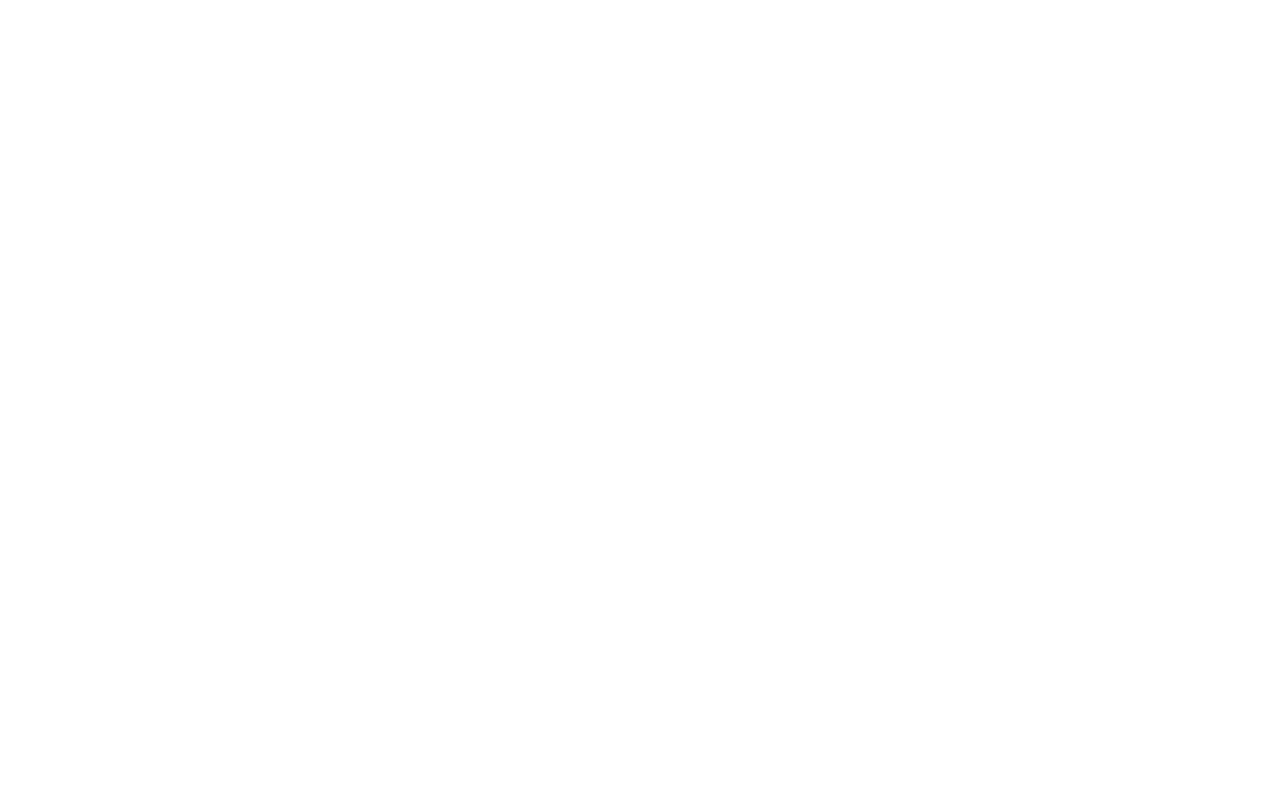
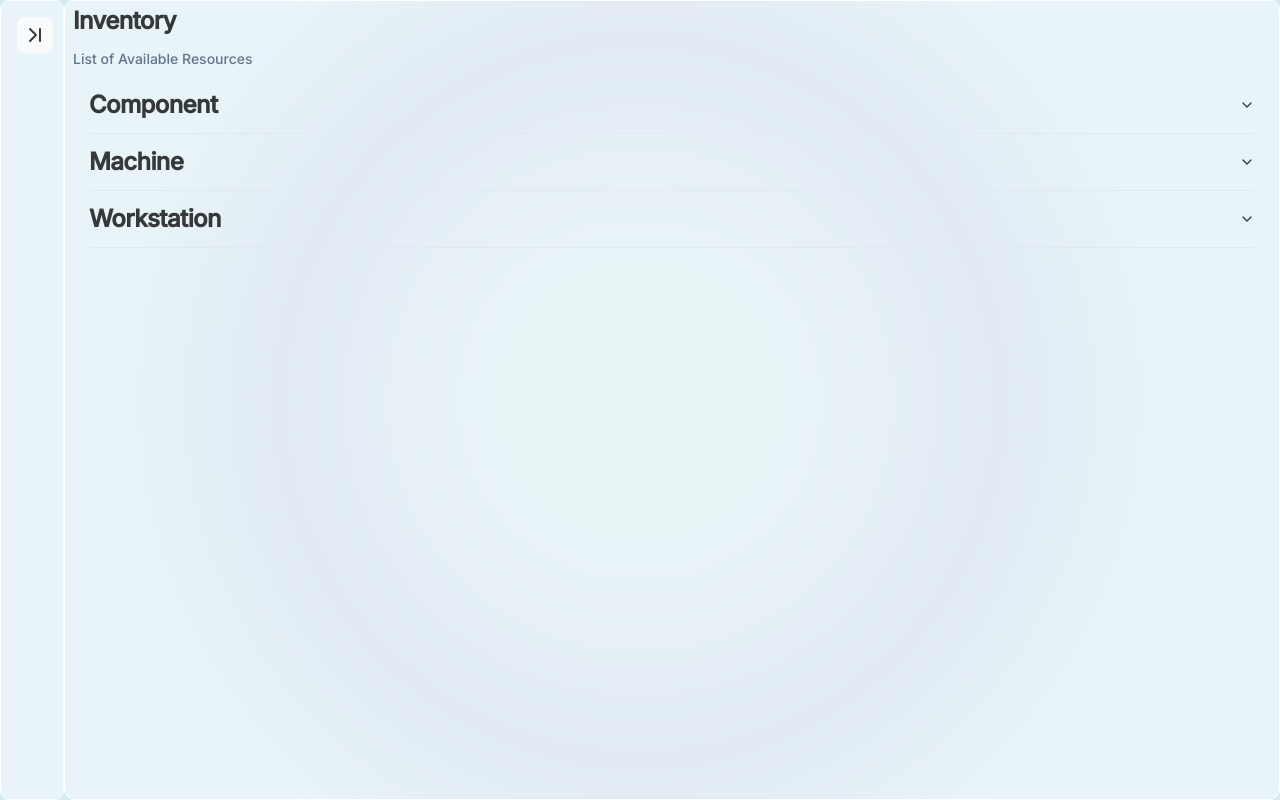
Before and after one commit to plusk-dev/tinkeringlab, a React (Vite) app in the folder frontend/: page /admin/dashboard/inventory in a window 1280 px wide. Before the commit this address had no page. Built offline with nearby package versions, Linux system fonts and the light colour scheme.

Commit message:
inventory initiated

```diff
--- a/frontend/package.json
+++ b/frontend/package.json
@@ -12,6 +12,7 @@
   "dependencies": {
     "@hookform/resolvers": "^3.3.4",
     "@mantine/hooks": "^7.6.1",
+    "@radix-ui/react-accordion": "^1.1.2",
     "@radix-ui/react-dialog": "^1.0.5",
     "@radix-ui/react-icons": "^1.3.0",
     "@radix-ui/react-label": "^2.0.2",
--- a/frontend/src/App.tsx
+++ b/frontend/src/App.tsx
@@ -12,7 +12,7 @@
 import ReqMach from './requests/machinereq';
 import WorkMech from './requests/workstationreq';
 import Reqcomp from './requests/componentreq';
-import ReqPage from './requests/requestPage';
+import Inventory from './Inventory/inventory';
 
 function App() {
   return (
@@ -29,7 +29,7 @@
         <Route path='/admin/dashboard/machine' element={<ReqMach/>} />
         <Route path='/admin/dashboard/workstation' element={<WorkMech/>} />
         <Route path='/admin/dashboard/component' element={<Reqcomp/>} />
-
+        <Route path='admin/dashboard/inventory' element={<Inventory/>}/>
       </Routes>
     </>
   );
--- a/frontend/src/Bookings/workstation.tsx
+++ b/frontend/src/Bookings/workstation.tsx
@@ -82,11 +82,11 @@
               Start Time:
               <div className={`flex flex-col justify-center mb-2`}>
 
-                  <Timededo />
+                  <Timededo text="Start" />
               </div>
               End Time:
               <div className="flex items-center mb-2">
-                  <Timededo />
+                  <Timededo text="End" />
               </div>
 
         </div>
--- /dev/null
+++ b/frontend/src/Inventory/dataForInventory.tsx
@@ -0,0 +1,3 @@
+const inventory=[
+
+]
--- /dev/null
+++ b/frontend/src/Inventory/inventory.tsx
@@ -0,0 +1,65 @@
+import Sidebar from "@/components/ui/Sidebar";
+import { Accordion, AccordionItem, AccordionTrigger } from "@/components/ui/accordion";
+import { Button } from "@/components/ui/button";
+import { Card, CardContent, CardDescription, CardTitle } from "@/components/ui/card";
+import { Table, TableBody, TableHeader,TableRow,TableHead } from "@/components/ui/table";
+import { AccordionContent } from "@radix-ui/react-accordion";
+
+import React, { useEffect, useState} from "react";
+
+const Inventory=()=>{
+const [isSmall, setisSmall] = useState(false);
+  window.addEventListener("resize", (_) => {
+    setisSmall(window.innerWidth <= 1000);
+  })
+  useEffect(() => {
+    setisSmall(window.innerWidth <= 1000);
+  }, [])
+
+
+  return <>
+    <div className={`hover:rounded-lg ${isSmall ? "" : "flex"} max-h-screen`}>
+      <Sidebar/>
+      <div className="flex flex-col flex-1">
+        <Card className="info-card flex flex-col flex-1">
+          <CardTitle className="m-2 "><span>Inventory</span></CardTitle>
+          <CardDescription className="m-2">List of Available Resources</CardDescription>
+            <CardContent className="flex-1">
+              <Accordion  type="single" collapsible>
+                <AccordionItem value="component">
+                  <AccordionTrigger>
+                    <CardTitle>Component</CardTitle>
+                  </AccordionTrigger>
+                  <AccordionContent>
+                    <Table>
+                      <TableHeader>
+                        <TableRow>
+                          <TableHead className="w-[100px]">Component</TableHead>
+                          <TableHead className="text-right">Qty</TableHead>
+                        </TableRow>
+                      </TableHeader>
+
+
+                    </Table>
+                  </AccordionContent>
+                </AccordionItem>
+                <AccordionItem value="machine">
+                  <AccordionTrigger>
+                    <CardTitle>Machine</CardTitle>
+                  </AccordionTrigger>
+                </AccordionItem>
+                <AccordionItem value="workstation">
+                  <AccordionTrigger>
+                    <CardTitle>Workstation</CardTitle>
+                  </AccordionTrigger>
+                </AccordionItem>
+
+              </Accordion>
+            </CardContent>
+        </Card>
+      </div>
+    </div>
+  </>
+}
+
+export default Inventory;
--- a/frontend/src/components/ui/Sidebar.tsx
+++ b/frontend/src/components/ui/Sidebar.tsx
@@ -6,6 +6,7 @@
 import { Home } from "lucide-react";
 import { Cog } from "lucide-react";
 import { Button } from "./button";
+import { Package } from "lucide-react";
 import { GiHamburgerMenu } from "react-icons/gi";
 
 export default function Sidebar(){
@@ -66,6 +67,11 @@
                 <span>Component</span>
             </Link>
 
+            <Link to="/admin/dashboard/inventory" className="p-3 flex gap-2 hover:bg-zinc-300 hover:rounded-lg">
+                <Package className="ml-2"/>
+                <span>Inventory</span>
+            </Link>
+
           </NavigationMenuItem>
         </NavigationMenu>
       </aside>
@@ -81,11 +87,13 @@
 				</Link>
 				<Button variant="ghost" className={!isSmall ? "hidden" : ""} onClick={() => setHidden(!hidden)}><GiHamburgerMenu /></Button>
 			</div>
+
 			<div className={`${"flex flex-col" + (hidden? " hidden":"")}`}>
         <Link to="/admin/dashboard"  className="p-3 flex gap-2 hover:bg-zinc-300 hover:rounded-lg"><span>Home</span></Link>
         <Link to="/admin/dashboard/machine" className="p-3 flex gap-2 hover:bg-zinc-300 hover:rounded-lg"> <span>Machine</span></Link>
         <Link to="/admin/dashboard/workstation" className="p-3 flex gap-2 hover:bg-zinc-300 hover:rounded-lg"><span>Workstation</span></Link>
         <Link to="/admin/dashboard/component" className="p-3 flex gap-2 hover:bg-zinc-300 hover:rounded-lg"> <span>Component</span></Link>
+        <Link to="/admin/dashboard/inventory" className="p-3 flex gap-2 hover:bg-zinc-300 hover:rounded-lg"> <span>Inventory</span></Link>
 			</div>
 		</div>
 	</>
--- /dev/null
+++ b/frontend/src/components/ui/accordion.tsx
@@ -0,0 +1,56 @@
+import * as React from "react"
+import * as AccordionPrimitive from "@radix-ui/react-accordion"
+import { ChevronDown } from "lucide-react"
+
+import { cn } from "@/lib/utils"
+
+const Accordion = AccordionPrimitive.Root
+
+const AccordionItem = React.forwardRef<
+  React.ElementRef<typeof AccordionPrimitive.Item>,
+  React.ComponentPropsWithoutRef<typeof AccordionPrimitive.Item>
+>(({ className, ...props }, ref) => (
+  <AccordionPrimitive.Item
+    ref={ref}
+    className={cn("border-b", className)}
+    {...props}
+  />
+))
+AccordionItem.displayName = "AccordionItem"
+
+const AccordionTrigger = React.forwardRef<
+  React.ElementRef<typeof AccordionPrimitive.Trigger>,
+  React.ComponentPropsWithoutRef<typeof AccordionPrimitive.Trigger>
+>(({ className, children, ...props }, ref) => (
+  <AccordionPrimitive.Header className="flex">
+    <AccordionPrimitive.Trigger
+      ref={ref}
+      className={cn(
+        "flex flex-1 items-center justify-between py-4 font-medium transition-all hover:underline [&[data-state=open]>svg]:rotate-180",
+        className
+      )}
+      {...props}
+    >
+      {children}
+      <ChevronDown className="h-4 w-4 shrink-0 transition-transform duration-200" />
+    </AccordionPrimitive.Trigger>
+  </AccordionPrimitive.Header>
+))
+AccordionTrigger.displayName = AccordionPrimitive.Trigger.displayName
+
+const AccordionContent = React.forwardRef<
+  React.ElementRef<typeof AccordionPrimitive.Content>,
+  React.ComponentPropsWithoutRef<typeof AccordionPrimitive.Content>
+>(({ className, children, ...props }, ref) => (
+  <AccordionPrimitive.Content
+    ref={ref}
+    className="overflow-hidden text-sm transition-all data-[state=closed]:animate-accordion-up data-[state=open]:animate-accordion-down"
+    {...props}
+  >
+    <div className={cn("pb-4 pt-0", className)}>{children}</div>
+  </AccordionPrimitive.Content>
+))
+
+AccordionContent.displayName = AccordionPrimitive.Content.displayName
+
+export { Accordion, AccordionItem, AccordionTrigger, AccordionContent }
--- a/frontend/src/components/ui/timePicker.tsx
+++ b/frontend/src/components/ui/timePicker.tsx
@@ -1,9 +1,20 @@
 import React from "react";
 
-const Timededo=()=>{
-  return <>
-    <input type="time" className="w-full h-10 rounded-lg"  ></input>
-  </>
-}
+const Timededo = (props: { text: string }) => {
+  return (
+    <div className={`relative w-full`}>
+      <input
+        type="time"
+        className={`w-full h-10 rounded-lg pl-12`}
+      />
+      <span
+        className={`absolute inset-y-0 left-0 flex items-center pl-2 text-gray-500`}
+        style={{ zIndex: 10 }}
+      >
+        {props.text}
+      </span>
+    </div>
+  );
+};
 
-export default Timededo
+export default Timededo;
--- a/frontend/src/requests/Req.tsx
+++ b/frontend/src/requests/Req.tsx
@@ -21,12 +21,12 @@
 
   return (
     <>
-      <Card className="info-card mt-2">
-        <CardContent className="flex justify-between flex-1 mt-5">
+      <Card className="bg-transparent border-0 border-b-2 border-dashed border-black mt-1">
+        <CardContent className="flex justify-between items-center flex-1 p-0 px-2">
           <h2 className="font-medium">{data.name}</h2>
           <h2>{data.type}</h2>
           <Sheet >
-            <SheetTrigger asChild className={data.status==="resolved"?"hidden":""}><Button>Open</Button></SheetTrigger>
+            <SheetTrigger asChild className={data.status==="resolved"?"hidden":""}><Button className="mb-1">Open</Button></SheetTrigger>
             <SheetContent>
               <SheetHeader>
                 <SheetTitle>Request info</SheetTitle>
--- a/frontend/src/requests/testData.tsx
+++ b/frontend/src/requests/testData.tsx
@@ -13,7 +13,7 @@
 
   { name: "Satvic", type: "Machine", id: "1",status:"resolved",desc:"balls",expiryDate:new Date("2024-03-28")},
   { name: "Yuv", type: "Component", id: "2" ,status:"resolved",desc:"balls",expiryDate:new Date("2024-03-28")},
-  { name: "Sohit", type: "Component", id:"3" ,status:"unresolved" ,desc:"balls",expiryDate:new Date("2024-03-29")},
+  { name: "gay", type: "Component", id:"3" ,status:"unresolved" ,desc:"balls",expiryDate:new Date("2024-03-29")},
   {name:"hello",type:"Machine",id:"4",status:"unresolved",desc:"balls",expiryDate:new Date("2024-03-28")},
   {name:"hello",type:"Component",id:"5",status:"unresolved",desc:"balls",expiryDate:new Date("2024-03-28")},
   {name:"hello",type:"Machine",id:"6",status:"unresolved",desc:"balls",expiryDate:new Date("2024-03-28")},
```
Also changed, not shown: frontend/inventory/inventory.tsx (deleted, +0 -7 lines), frontend/src/Bookings/Machine.tsx (+7 -33 lines), 1 other file (tests, documents, lock files or other folders).
